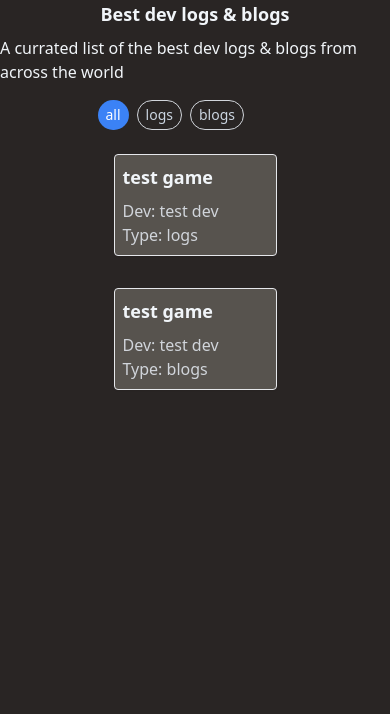
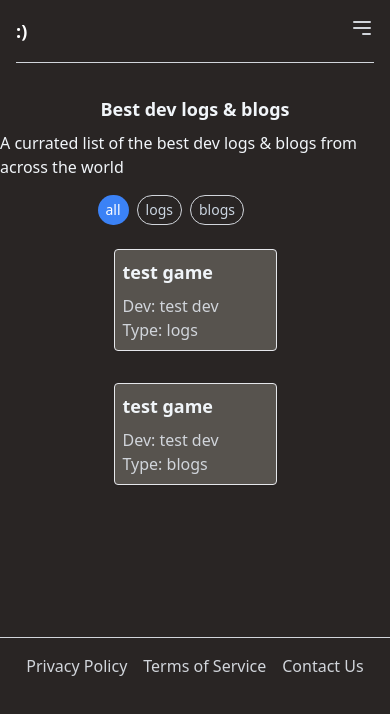
Before and after one commit to EledenGreen/awesome-dev-logs-blogs-podcast, a React (Vite) app in the folder awesome-devlog/: page / in a window 390 px wide. Shown: the top 714 px of the page. Built offline with nearby package versions, Linux system fonts and the light colour scheme; data requests are answered from the project's data file.

Commit message:
added footer and header setup

```diff
--- a/awesome-devlog/src/App.jsx
+++ b/awesome-devlog/src/App.jsx
@@ -6,6 +6,7 @@ import './index.css'
 import Menu from './components/menu'
 import VisibilityFilter from './components/filter'
 import Footer from './components/footer'
+import NavigationBar from './components/navigationBar'
 
 const App = () => {
   const dispatch = useDispatch()
@@ -16,6 +17,7 @@ const App = () => {
 
   return (
     <>
+      <NavigationBar />
       <Menu />
       <VisibilityFilter />
       <Devlog />
--- a/awesome-devlog/src/components/footer.jsx
+++ b/awesome-devlog/src/components/footer.jsx
@@ -1,5 +1,24 @@
+import React from 'react'
+
 const Footer = () => {
-  return <div></div>
+  return (
+    <footer className="bg-transparent text-gray-300 py-4 mt-20">
+      <hr className="border-gray-300 my-4" />
+      <div className="max-w-7xl mx-auto flex justify-center px-4">
+        <div className="flex space-x-4">
+          <a href="#" className="hover:text-white">
+            Privacy Policy
+          </a>
+          <a href="#" className="hover:text-white">
+            Terms of Service
+          </a>
+          <a href="#" className="hover:text-white">
+            Contact Us
+          </a>
+        </div>
+      </div>
+    </footer>
+  )
 }
 
 export default Footer
--- /dev/null
+++ b/awesome-devlog/src/components/navigationBar.jsx
@@ -0,0 +1,58 @@
+import { useState } from 'react'
+
+const NavigationBar = () => {
+  const [isOpen, setIsOpen] = useState(false)
+
+  return (
+    <nav className="bg-transparent-700 p-4">
+      <div className="max-w-7xl mx-auto flex justify-between items-center">
+        <div className="text-white text-lg font-semibold">:)</div>
+        <div className="md:hidden">
+          <button
+            onClick={() => setIsOpen(!isOpen)}
+            className="text-gray-300 focus:outline-none"
+          >
+            <svg
+              className="w-6 h-6"
+              fill="none"
+              stroke="currentColor"
+              viewBox="0 0 24 24"
+              xmlns="http://www.w3.org/2000/svg"
+            >
+              <path
+                strokeLinecap="round"
+                strokeLinejoin="round"
+                strokeWidth="2"
+                d={isOpen ? 'M6 18L18 6M6 6l12 12' : 'M4 6h16M4 12h16m-7 6h7'}
+              ></path>
+            </svg>
+          </button>
+        </div>
+        <ul
+          className={`md:flex space-x-4 ${
+            isOpen ? 'block' : 'hidden'
+          } md:block`}
+        >
+          <li>
+            <a href="#" className="text-gray-300 hover:text-white">
+              Documentation
+            </a>
+          </li>
+          <li>
+            <a href="#" className="text-gray-300 hover:text-white">
+              Services
+            </a>
+          </li>
+          <li>
+            <a href="#" className="text-gray-300 hover:text-white">
+              Contact
+            </a>
+          </li>
+        </ul>
+      </div>
+      <hr className="border-gray-300 my-4" />
+    </nav>
+  )
+}
+
+export default NavigationBar
```
